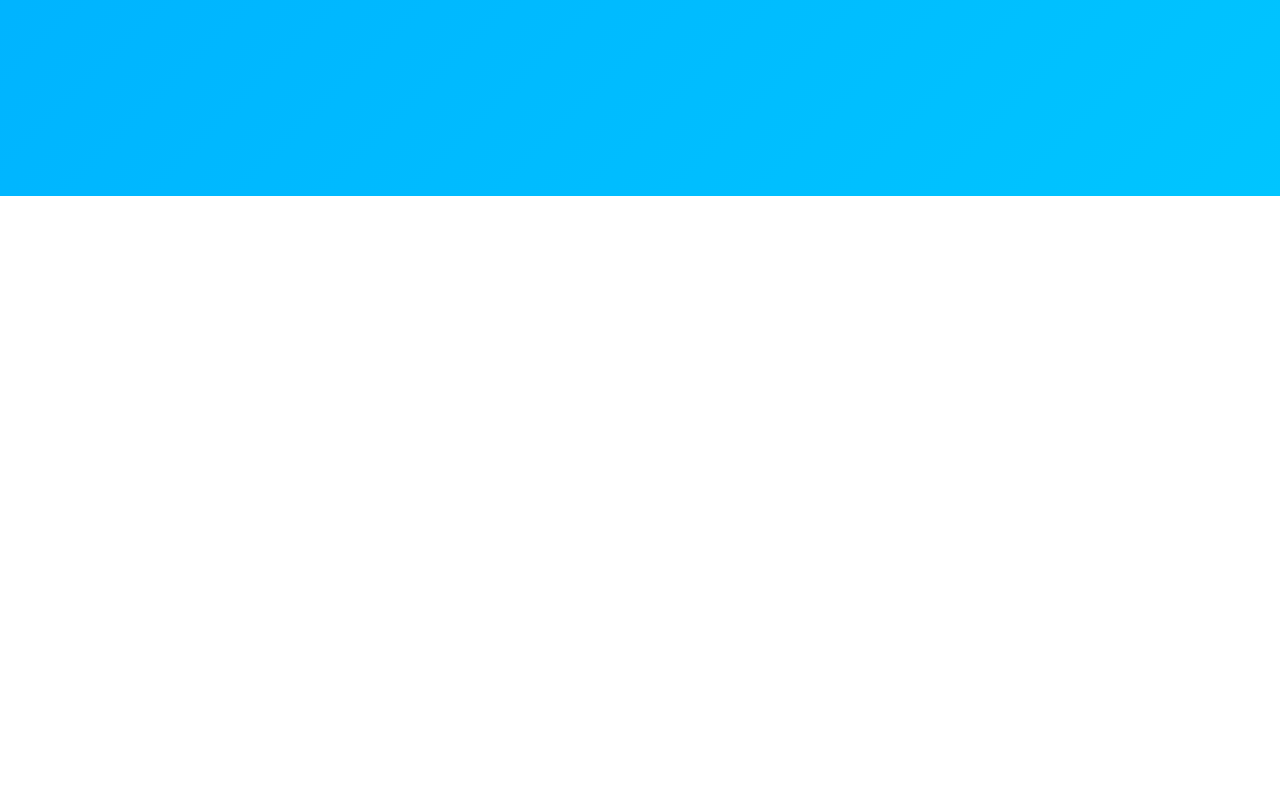
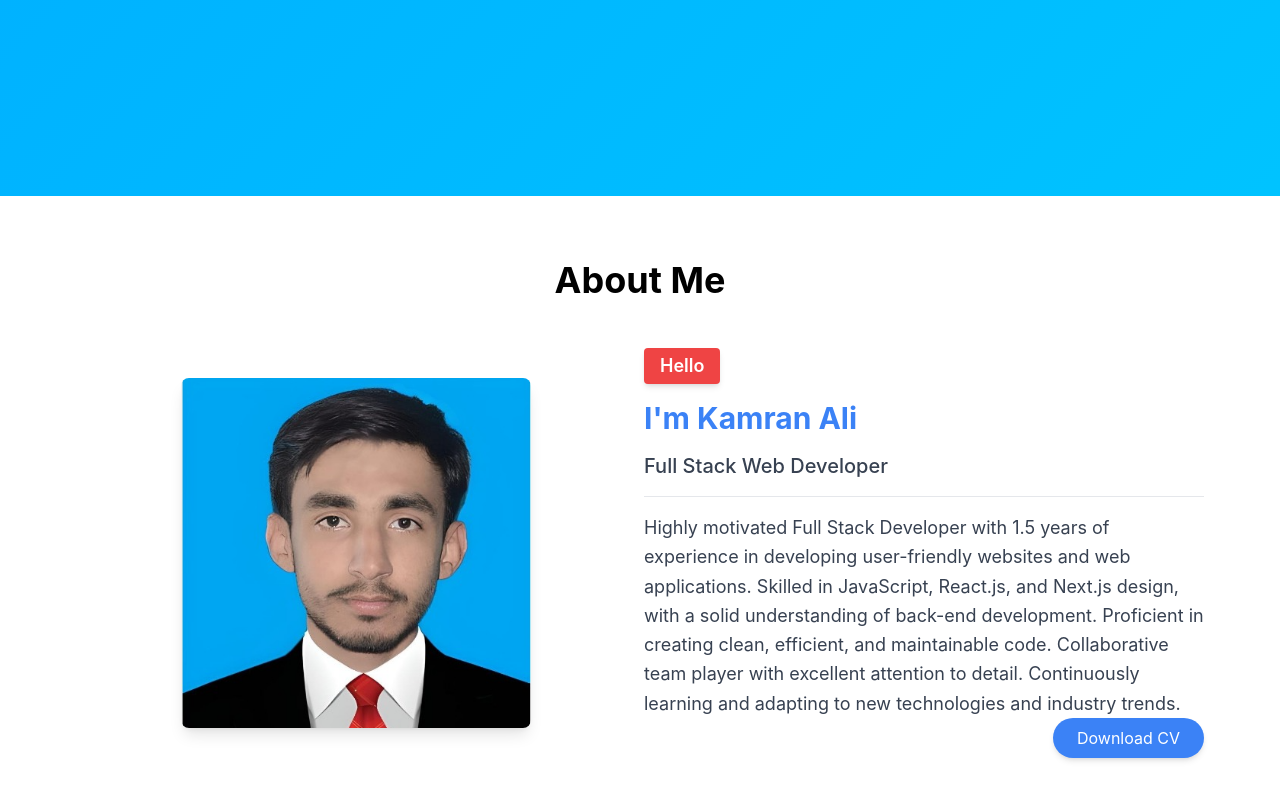
Before and after one commit to kamranalig/kamran_portfolio, a React (Vite) app: page / in a window 1280 px wide. Shown: the part 516-1316 px from the top of the page. Before the commit the page ends 800 px from the top, so only its background shows below. Built offline with nearby package versions, Linux system fonts and the light colour scheme.

Commit message:
added the about section

```diff
--- a/src/App.jsx
+++ b/src/App.jsx
@@ -1,4 +1,5 @@
 import "./App.css";
+import About from "./components/about";
 import Header from "./components/header";
 import Navbar from "./components/navbar/index";
 function App() {
@@ -6,6 +7,7 @@ function App() {
     <>
       <Navbar />
       <Header />
+      <About />
     </>
   );
 }
--- /dev/null
+++ b/src/components/about/index.jsx
@@ -0,0 +1,50 @@
+import React from "react";
+
+const About = () => {
+  return (
+    <div className="max-w-[1160px] mx-auto py-16 px-4" id="about">
+      <h2 className="text-4xl font-bold text-center mb-12 text-black">
+        About Me
+      </h2>
+      <div className="flex flex-col lg:flex-row w-full gap-2 justify-center items-center">
+        <div className="w-full lg:w-1/2 text-center lg:text-right mb-8 lg:mb-0">
+          <img
+            src="./kamran.png"
+            alt="Kamran Ali"
+            className="w-[350px] mx-auto lg:ml-auto rounded-lg shadow-lg hover:shadow-2xl transition-shadow duration-300"
+          />
+        </div>
+        <div className="w-full lg:w-1/2">
+          <div className="inline-block bg-red-500 rounded text-white px-4 py-1 shadow-md mb-4 text-lg font-semibold">
+            Hello
+          </div>
+          <p className="text-3xl font-bold mb-4 text-blue-500">
+            I'm Kamran Ali
+          </p>
+          <p className="text-xl font-medium mb-4 text-gray-700">
+            Full Stack Web Developer
+          </p>
+          <hr className="mb-4" />
+          <p className="text-lg text-gray-700 leading-relaxed">
+            Highly motivated Full Stack Developer with 1.5 years of experience
+            in developing user-friendly websites and web applications. Skilled
+            in JavaScript, React.js, and Next.js design, with a solid
+            understanding of back-end development. Proficient in creating clean,
+            efficient, and maintainable code. Collaborative team player with
+            excellent attention to detail. Continuously learning and adapting to
+            new technologies and industry trends.
+          </p>
+          <a
+            href="./Kamran_Ali_5.pdf"
+            download
+            className="inline-block bg-blue-500 text-white px-6 py-2 rounded-full shadow-md hover:bg-blue-600 transition-colors duration-300 float-right"
+          >
+            Download CV
+          </a>
+        </div>
+      </div>
+    </div>
+  );
+};
+
+export default About;
--- a/src/components/header/index.jsx
+++ b/src/components/header/index.jsx
@@ -13,7 +13,10 @@ import "./Header.css";
 
 const Header = () => {
   return (
-    <div className="header-container h-[80vh] flex flex-col justify-center items-center relative">
+    <div
+      className="header-container h-[80vh] flex flex-col justify-center items-center relative"
+      id="home"
+    >
       <div className="bg-white bg-opacity-80 p-10 rounded-lg text-center shadow-lg relative z-10">
         <h4 className="text-2xl font-bold pb-5 tracking-widest text-black">
           Welcome
@@ -37,7 +40,7 @@ const Header = () => {
           </span>
         </h3>
       </div>
-      <div className="flex gap-8 mt-5 z-50">
+      <div className="flex gap-8 mt-5 z-10">
         <a href="https://github.com/kamranalig" target="_blank">
           <FaGithub size={30} className="text-gray-700 hover:text-gray-900" />
         </a>
--- a/src/components/navbar/index.jsx
+++ b/src/components/navbar/index.jsx
@@ -7,8 +7,12 @@ const Navbar = () => {
         Kamran Ali
       </div>
       <div className="flex gap-4 font-semibold text-black">
-        <h4 className="hover:text-blue-500 cursor-pointer">Home</h4>
-        <h4 className="hover:text-blue-500 cursor-pointer">About</h4>
+        <a className="hover:text-blue-500 cursor-pointer" href="#home">
+          Home
+        </a>
+        <a className="hover:text-blue-500 cursor-pointer" href="#about">
+          About
+        </a>
         <h4 className="hover:text-blue-500 cursor-pointer">Services</h4>
         <h4 className="hover:text-blue-500 cursor-pointer">Experience</h4>
         <h4 className="hover:text-blue-500 cursor-pointer">Work</h4>
```
Also changed, not shown: public/kamran.png (added), 1 other file (tests, documents, lock files or other folders).
